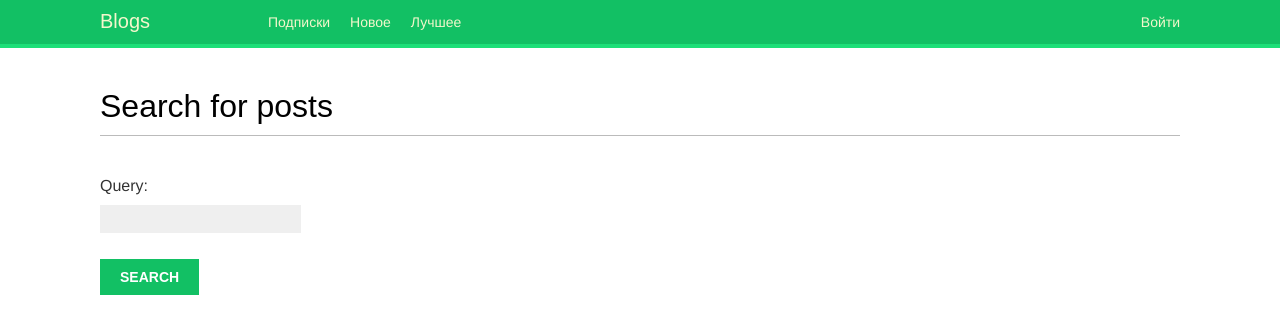
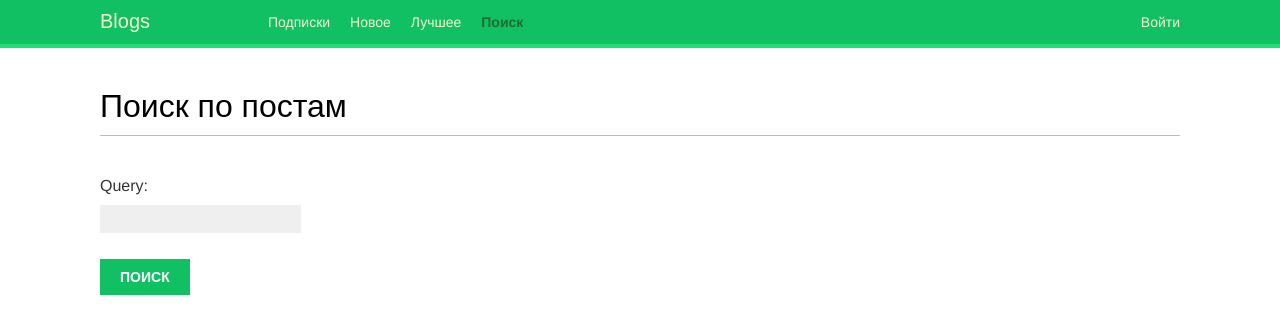
Before and after one commit to blog-app-project/backend, a Django app: page /search/ in a window 1280 px wide. Shown: the top 334 px of the page. Run offline with Django 4.2, Linux system fonts and the light colour scheme; parts of the project's set-up code (start-up, migrations or seed data) failed here and were passed over; some libraries are stand-ins or nearby versions; some web fonts are replaced.

Commit message:
BREAKING CHANGE: Переход на PostgreSQL feat: Сделан поиск по постам fix: Сделан запрос для вкладки Подписки

```diff
--- a/blog_app/templates/blog_app/post/search.html
+++ b/blog_app/templates/blog_app/post/search.html
@@ -1,16 +1,21 @@
 {% extends 'base.html' %}
 {% load blog_tags %}
 
-{% block title %}
-	Search
-{% endblock %}
+{% block title %}Поиск{% endblock %}
 
 {% block content %}
     {% if query %}
-		<h1>Post containing "{{ query }}"</h1>
+        <h1>Посты с "{{ query }}"</h1>
         <h3>
             {% with results.count as total_results %}
-            	Found {{ total_results }} result{{ total_results|pluralize }}
+                Найден{% if total_results != 1 %}о{% endif %} {{ total_results }}
+                {% if total_results == 1 %}
+                    пост
+                {% elif 2 <= total_results and total_results <= 4 %}
+                    поста
+                {% else %}
+                    постов
+                {% endif %}
             {% endwith %}
         </h3>
         {% for post in results %}
@@ -21,15 +26,15 @@
                 {{ post.body|markdown|truncatewords_html:12 }}
             </h4>
         {% empty %}
-            <p>There are no results for your query</p>
+            <p>По вашему запросу ничего не найдено :(</p>
 
         {% endfor %}
-        <p><a href="{% url "blog_app:post_search" %}">Searh again</a> </p>
+        <p><a href="{% url "blog_app:post_search" %}">Найти снова</a></p>
     {% else %}
-        <h1>Search for posts</h1>
+        <h1>Поиск по постам</h1>
         <form method="get">
             {{ form.as_p }}
-        <input type="submit" value="Search"/>
+            <input type="submit" value="Поиск"/>
         </form>
     {% endif %}
 {% endblock %}
--- a/blog_app/views.py
+++ b/blog_app/views.py
@@ -46,7 +46,8 @@ def post_list_popular(request):
 
 @login_required
 def post_list_from_subs(request):
-    post_list = request.user.posts_liked.all()  # TODO
+    sub_posts_pks = request.user.following.all().values_list('posts', flat=True)
+    post_list = Post.published.filter(pk__in=sub_posts_pks).order_by('-publish')
     posts = create_paginator(post_list, request)
     return render(request, 'blog_app/post/list.html', {'section': 'subs',
                                                        'posts': posts,
@@ -149,7 +150,8 @@ def post_search(request):
                 rank=SearchRank(search_vector, search_query)
             ).filter(rank__gte=0.3).order_by('-rank')
     return render(request, 'blog_app/post/search.html',
-                  {'form': form,
+                  {'section': 'search',
+                   'form': form,
                    'query': query,
                    'results': results})
 
--- a/templates/base.html
+++ b/templates/base.html
@@ -26,8 +26,11 @@
         </li>
         <li {% if section == 'best' %}class="selected" {% endif %}>
             <a href="{% url 'blogs:post_list_popular' %}">Лучшее</a>
+        </li>
+        <li {% if section == 'search' %}class="selected" {% endif %}>
+            <a href="{% url 'blogs:post_search' %}">Поиск</a>
+        </li>
     </ul>
-    {# TODO: Здесь будет поиск #}
     <span class="user">
         {% if request.user.is_authenticated %}
             <a href="{% url "blogs:post_list_liked" %}" {% if section == 'liked' %}class="selected" {% endif %}>♥</a>
```
Also changed, not shown: blog_backend/settings.py (+5 -2 lines), README.md. Lines whose indentation alone changed are shown as unchanged.
